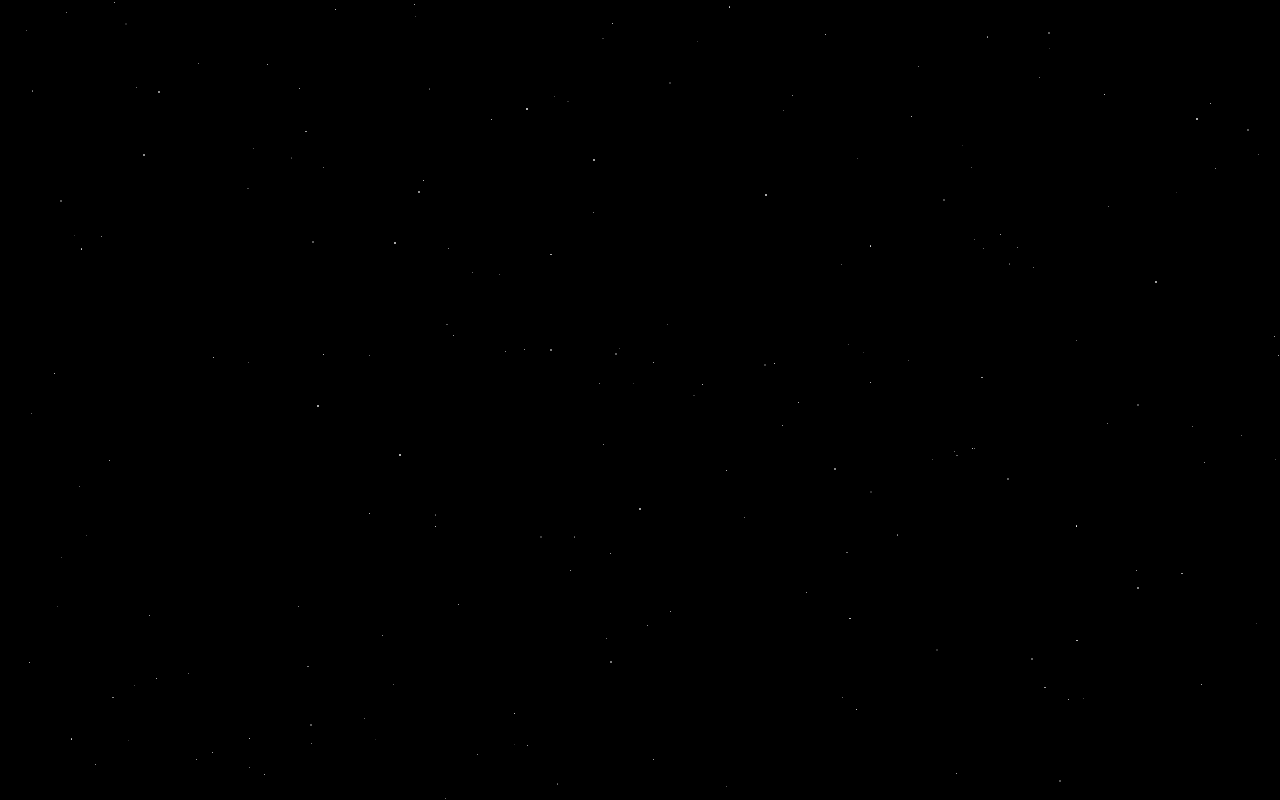
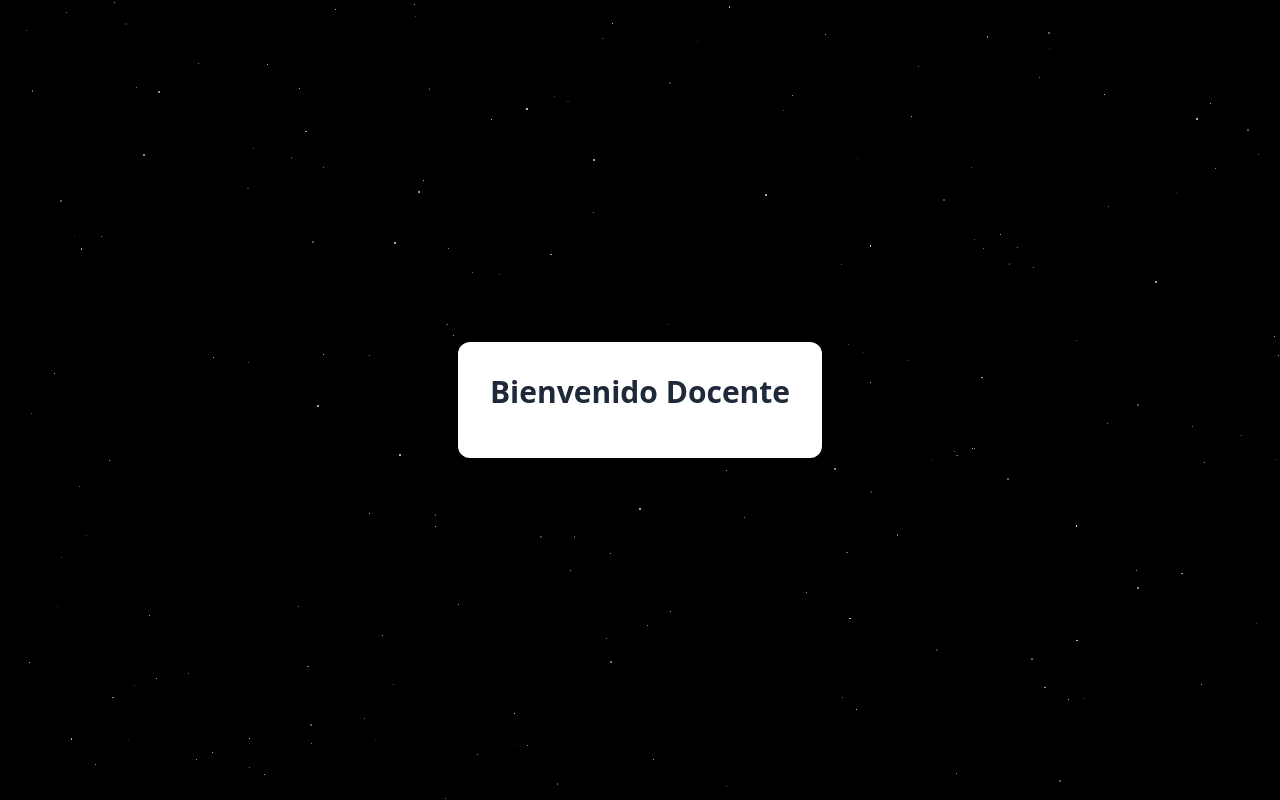
Before and after one commit to Andross3/Phy_Academy, a React (Vite) app in the folder frontend/: page /docente in a window 1280 px wide. Built offline with nearby package versions, Linux system fonts and the light colour scheme.

Commit message:
intent deploy

```diff
--- a/frontend/src/pages/DocenteHome.jsx
+++ b/frontend/src/pages/DocenteHome.jsx
@@ -1,8 +1,9 @@
 export default function DocenteHome() {
   return (
-    <div className="p-6">
-      <h1 className="text-3xl font-bold">Bienvenido Docente</h1>
-      <p>Aquí podrás subir tus cursos próximamente.</p>
+    <div className="min-h-screen flex items-center justify-center">
+      <div className="bg-white bg-opacity-90 p-8 rounded-xl shadow-lg text-center max-w-md">
+        <h1 className="text-3xl font-bold text-gray-800 mb-4">Bienvenido Docente</h1>
+        </div>
     </div>
   );
 }
--- a/frontend/src/pages/EstudianteHome.jsx
+++ b/frontend/src/pages/EstudianteHome.jsx
@@ -1,4 +1,5 @@
 import React, { useState, useEffect, useRef } from 'react';
+import { useNavigate } from 'react-router-dom';
 
 const StarryBackground = () => {
   const canvasRef = useRef(null);
@@ -25,7 +26,6 @@ const StarryBackground = () => {
     const animate = () => {
       ctx.clearRect(0, 0, canvas.width, canvas.height);
 
-      // Draw stars
       stars.forEach(star => {
         ctx.beginPath();
         ctx.arc(star.x, star.y, star.radius, 0, Math.PI * 2);
@@ -38,7 +38,6 @@ const StarryBackground = () => {
 
     animate();
 
-    // Resize handler
     const handleResize = () => {
       canvas.width = window.innerWidth;
       canvas.height = window.innerHeight;
@@ -60,7 +59,6 @@ const StarryBackground = () => {
 };
 
 const CourseCard = ({ level, title, description, students, rating }) => {
-  // Determine background color based on level
   const levelBgColor = {
     'Principiante': 'bg-green-500',
     'Intermedio': 'bg-blue-400',
@@ -114,6 +112,7 @@ export default function EstudianteHome() {
   const [typedText, setTypedText] = useState('');
   const fullText = 'Bienvenido Estudiante';
   const [isTyping, setIsTyping] = useState(true);
+  const navigate = useNavigate();
 
   const courses = [
     {
@@ -155,23 +154,23 @@ export default function EstudianteHome() {
     <div className="min-h-screen flex flex-col items-center relative py-10">
       <StarryBackground />
       <div className="text-center z-10 relative">
-        <h1
-          className="text-5xl text-white font-mono font-bold"
-        >
+        <h1 className="text-5xl text-white font-mono font-bold">
           {typedText}
           {isTyping && (
-            <span
-              className="inline-block ml-2 animate-blink text-white"
-            >
-              |
-            </span>
+            <span className="inline-block ml-2 animate-blink text-white">|</span>
           )}
         </h1>
-        <div
-          className="text-white mt-2 mb-10 font-mono"
-        >
+        <div className="text-white mt-2 mb-10 font-mono">
           Explora nuestros cursos y comienza tu aprendizaje en programación.
         </div>
+
+        {/* Botón visible */}
+        <button
+          onClick={() => navigate('/paginaCodigo')}
+          className="bg-white text-black font-bold py-2 px-6 rounded hover:bg-gray-200 transition mb-10"
+        >
+          Entrar
+        </button>
 
         <div className="mb-10">
           <h2 className="text-white text-3xl font-mono mb-8">Mis Cursos</h2>
@@ -189,8 +188,8 @@ export default function EstudianteHome() {
           </div>
         </div>
       </div>
-      <style>
-        {`
+
+      <style>{`
         @keyframes blink {
           0% { opacity: 0; }
           50% { opacity: 1; }
@@ -199,8 +198,7 @@ export default function EstudianteHome() {
         .animate-blink {
           animation: blink 0.7s infinite;
         }
-        `}
-      </style>
+      `}</style>
     </div>
   );
 }
--- a/frontend/src/pages/Home.jsx
+++ b/frontend/src/pages/Home.jsx
@@ -1,7 +1,10 @@
 import React, { useState, useEffect } from "react";
 import { useNavigate } from "react-router-dom";
+import SeleccionRolModal from "../components/SeleccionRolModal"; // ajusta el path si es necesario
 
 export default function Home() {
+
+  const [mostrarModalRol, setMostrarModalRol] = useState(false);
   const [typedText, setTypedText] = useState("");
   const [showCursor, setShowCursor] = useState(true);
   const fullText = "Bienvenido a PhyAcademy";
@@ -199,7 +202,7 @@ Características de la plataforma:
   };
 
   return (
-    <div className="relative h-screen w-full overflow-y-auto overflow-x-hidden bg-black">
+    <div className="relative h-screen w-full overflow-y-auto overflow-x-hidden">
 
       {/* Barra superior con botones de navegación */}
       <div className="relative z-10 w-full p-4 flex justify-end">
@@ -211,6 +214,7 @@ Características de la plataforma:
             Iniciar sesión
           </button>
           <button
+            onClick={() => setMostrarModalRol(true)}
             className="bg-gray-500 text-white px-4 py-2 rounded font-medium hover:bg-gray-600 transition-colors"
           >
             Registrarse
@@ -253,7 +257,7 @@ Características de la plataforma:
 
         {/* Sección Top Cursos */}
         <div className="w-full px-8 py-4 mb-8">
-        <h2 className="text-white text-4xl font-mono mb-6 text-center">TOP CURSOS</h2>
+          <h2 className="text-white text-4xl font-mono mb-6 text-center">TOP CURSOS</h2>
 
           <div className="grid grid-cols-1 md:grid-cols-3 gap-4">
             {topCursos.map((curso, index) => (
@@ -288,6 +292,10 @@ Características de la plataforma:
 
       {/* Pie de página */}
       <Footer />
+      {mostrarModalRol && (
+        <SeleccionRolModal onSeleccion={() => setMostrarModalRol(false)} />
+      )}
+
     </div>
   );
 }
```
Lines whose indentation alone changed are shown as unchanged.
